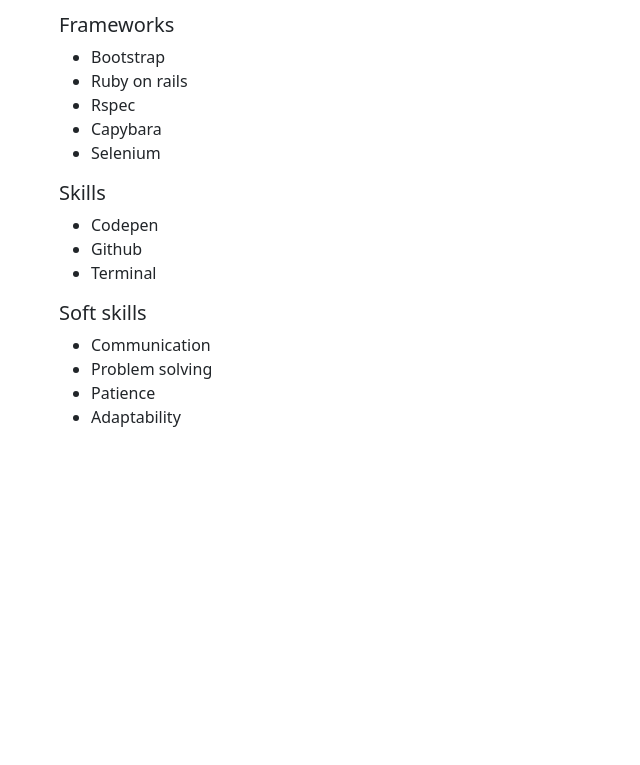
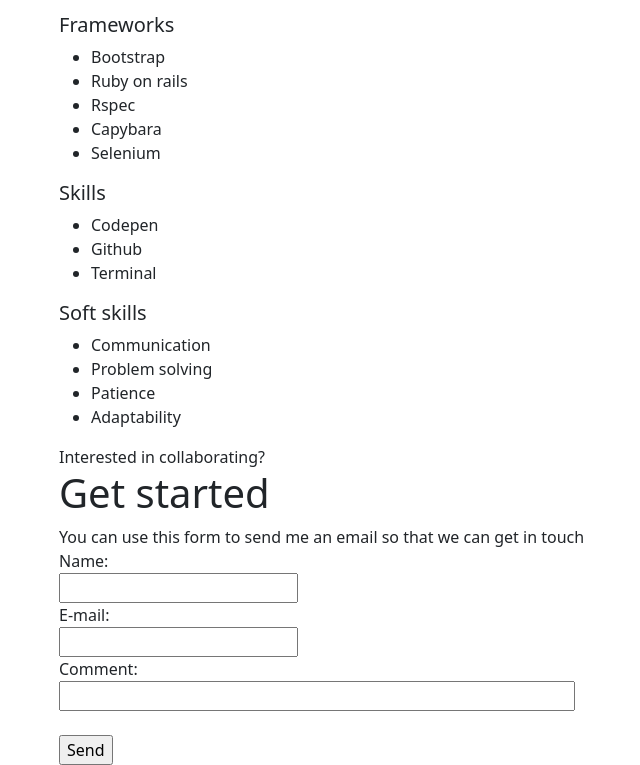
Before and after one commit to LOctavio/portfolio, a website: page index.html in a window 1280 px wide. Shown: the part 6525-7290 px from the top of the page, without its empty margins (23-663 px from the left). Before the commit the page ends 6970 px from the top, so only its background shows below. Drawn offline with nearby package versions, Linux system fonts and the light colour scheme.

Commit message:
Add get started section

```diff
--- a/index.html
+++ b/index.html
@@ -156,5 +156,21 @@
             </div>
         </div>
     </div>
+    <div class="container">
+        <span>Interested in collaborating?</span>
+        <h1>Get started</h1>
+        <span>You can use this form to send me an email so that we can get in touch</span>
+        <div>
+            <form action="mailto:luis_ram1997@hotmail.com" method="post" enctype="text/plain">
+                Name:<br>
+                <input type="text" name="name"><br>
+                E-mail:<br>
+                <input type="text" name="mail"><br>
+                Comment:<br>
+                <input type="text" name="Enter your message here" size="50"><br><br>
+                <input type="submit" value="Send">
+            </form>
+        </div>
+    </div>
 </body>
 </html>
```
